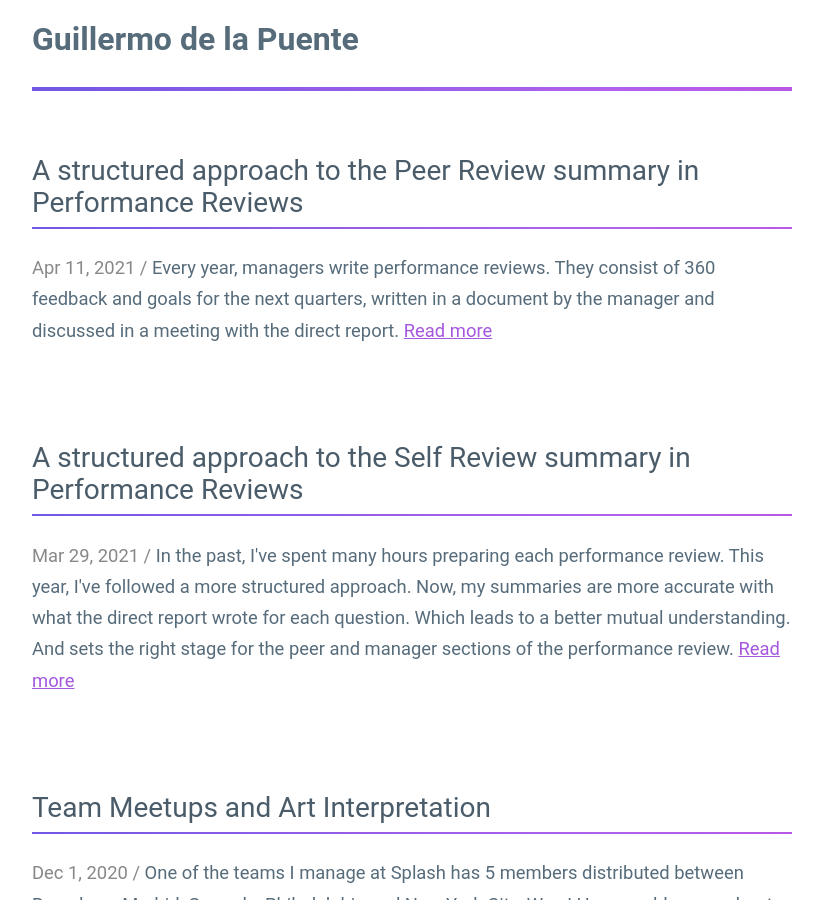
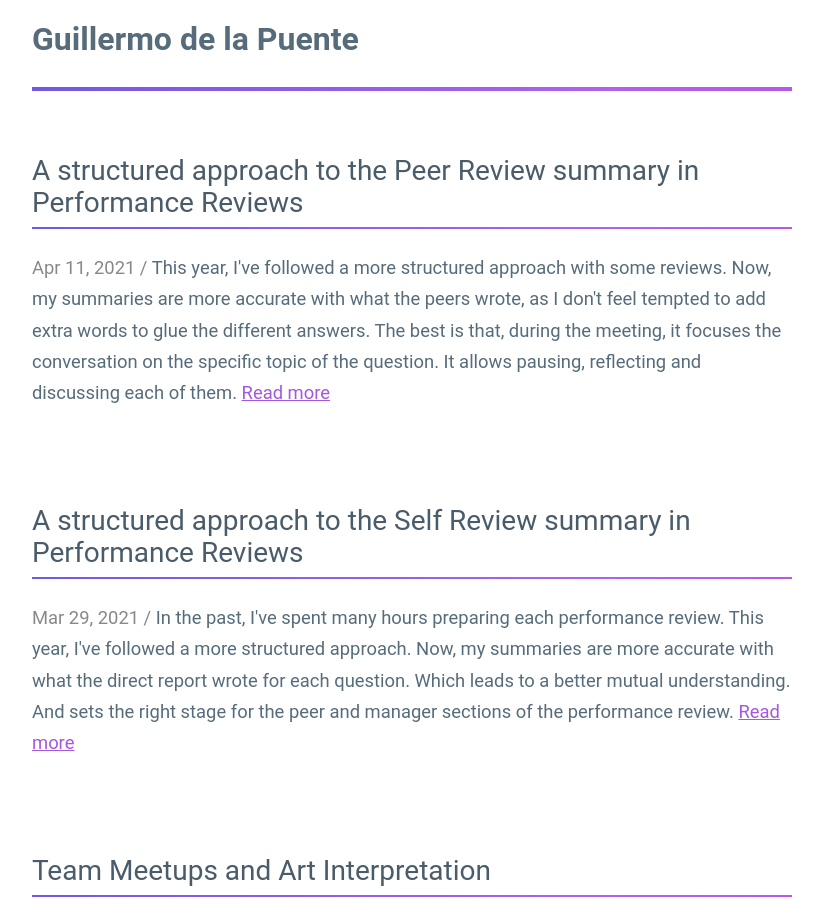
Before and after one commit to guillermodlpa/site, a Jekyll site: the page built from blog.html, in a window 1280 px wide and 900 px high. Shown: the whole window, without its empty margins (228-1051 px from the left). Built offline with Jekyll 4.4.1, drawn with Linux system fonts in a browser that asks for light colours.

Commit message:
Updated Structured Approach Peer Review Summary In Performance Reviews

```diff
--- a/_posts/2021-04-11-structured-approach-peer-review-summary-in-performance-reviews.markdown
+++ b/_posts/2021-04-11-structured-approach-peer-review-summary-in-performance-reviews.markdown
@@ -1,6 +1,11 @@
 ---
 title: A structured approach to the Peer Review summary in Performance Reviews
 date: 2021-04-11 08:00:00 Z
+excerpt: This year, I've followed a more structured approach with some reviews. Now,
+  my summaries are more accurate with what the peers wrote, as I don't  feel tempted
+  to add extra words to glue the different answers. The best is that, during the meeting,
+  it focuses the conversation on the specific topic of the question. It allows pausing,
+  reflecting and discussing each of them.
 ---
 
 Every year, managers write performance reviews. They consist of 360 feedback and goals for the next quarters, written in a document by the manager and discussed in a meeting with the direct report.
```
